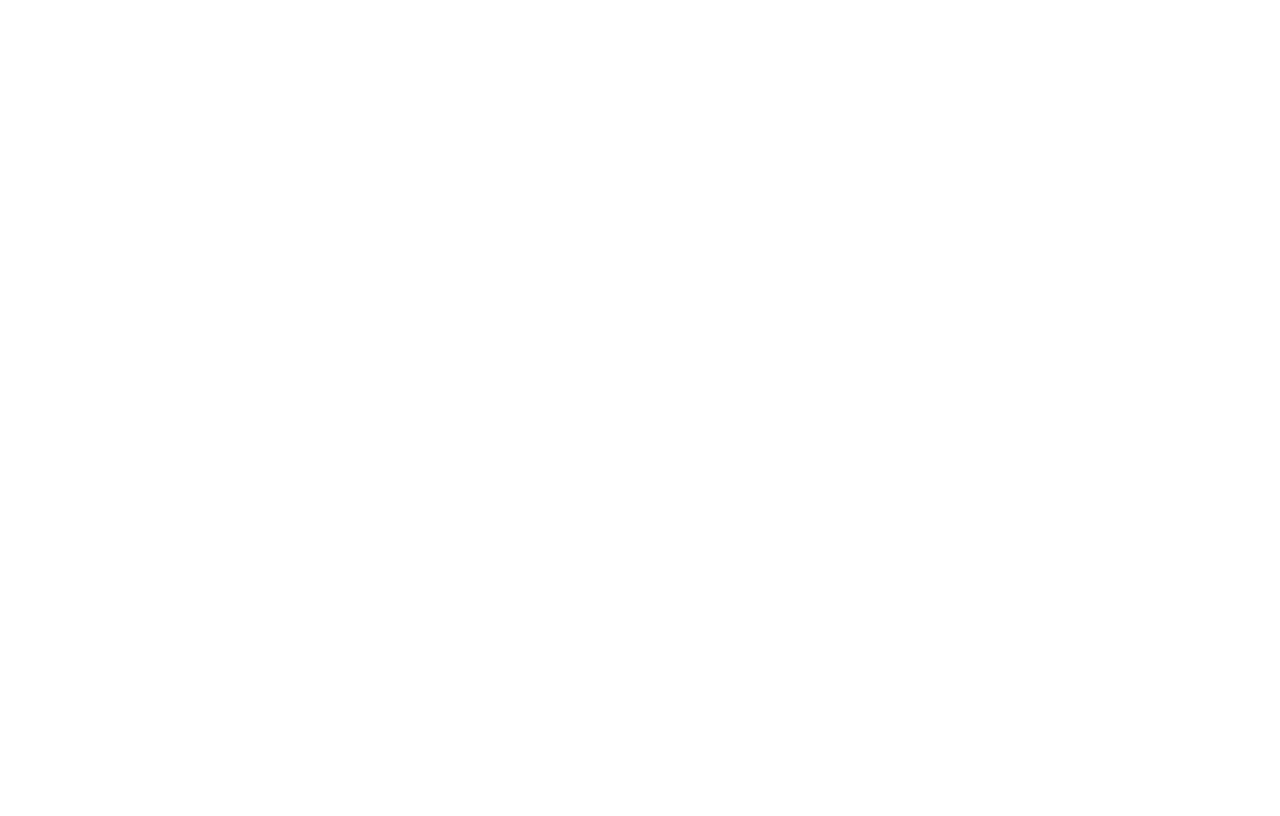
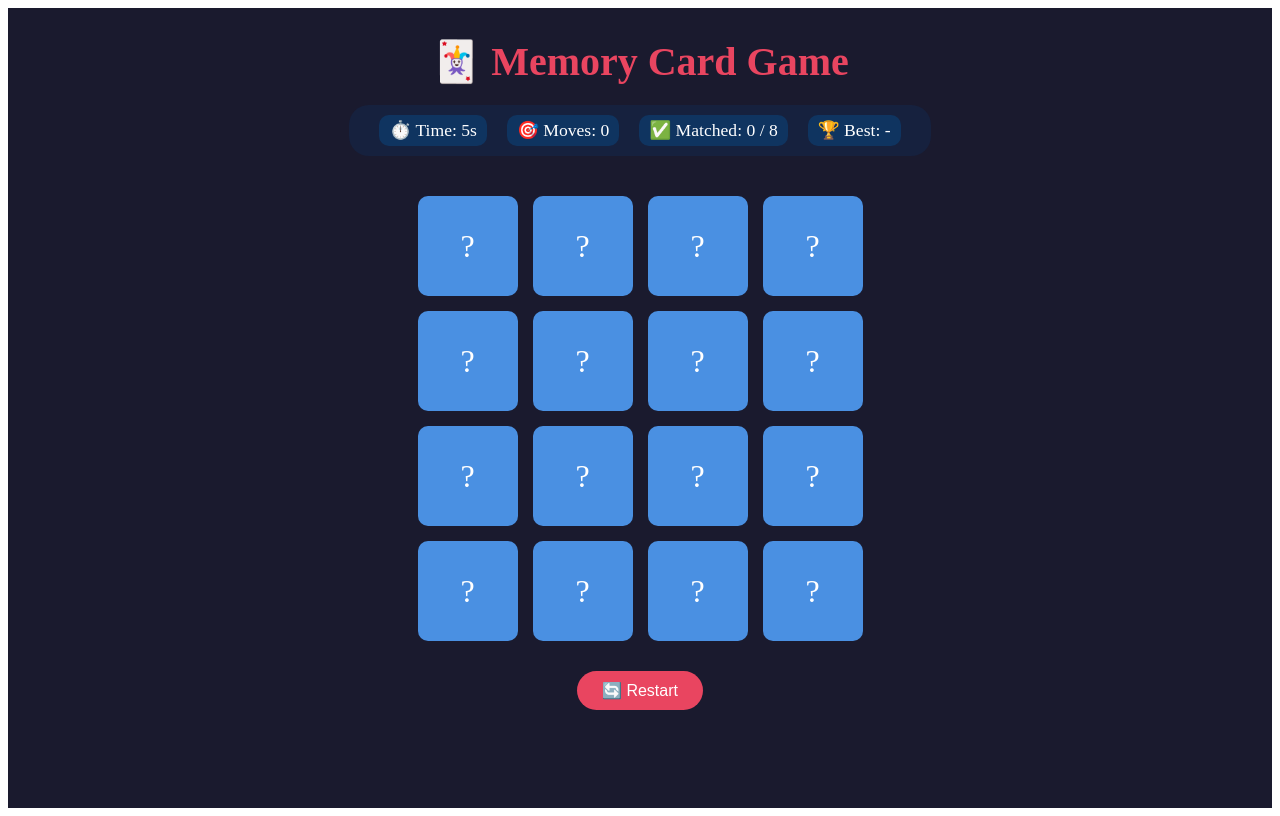
Before and after one commit to wasibhutto/memory-game, an Angular app: page / in a window 1280 px wide. Built offline with nearby package versions, Linux system fonts and the light colour scheme.

Commit message:
fix build errors

```diff
--- a/src/app/app.css
+++ b/src/app/app.css
@@ -34,4 +34,67 @@
   padding: 10px 30px;
   border-radius: 20px;
   flex-wrap: wrap;
-  justify-co
+  justify-content: center;
+}
+
+.scoreboard span {
+  padding: 5px 10px;
+  background: #0f3460;
+  border-radius: 10px;
+}
+
+.grid {
+  display: grid;
+  grid-template-columns: repeat(4, 1fr);
+  gap: 15px;
+  margin: 20px 0;
+}
+
+.winner {
+  background: linear-gradient(135deg, #e94560, #c73652);
+  padding: 20px 40px;
+  border-radius: 15px;
+  font-size: 1.5rem;
+  margin-bottom: 20px;
+  display: flex;
+  flex-direction: column;
+  align-items: center;
+  gap: 10px;
+  animation: pulse 1s infinite;
+}
+
+.new-record {
+  font-size: 1.2rem;
+  background: gold;
+  color: #1a1a2e;
+  padding: 5px 15px;
+  border-radius: 10px;
+  font-weight: bold;
+}
+
+@keyframes pulse {
+  0% { transform: scale(1); }
+  50% { transform: scale(1.02); }
+  100% { transform: scale(1); }
+}
+
+button {
+  background: #e94560;
+  color: white;
+  border: none;
+  padding: 10px 25px;
+  border-radius: 20px;
+  font-size: 1rem;
+  cursor: pointer;
+  margin-top: 10px;
+  transition: background 0.3s;
+}
+
+button:hover {
+  background: #c73652;
+  transform: scale(1.05);
+}
+
+.restart {
+  margin-top: 10px;
+}
--- a/src/app/app.html
+++ b/src/app/app.html
@@ -23,4 +23,11 @@
       <app-card
         [value]="card.value"
         [isFlipped]="card.isFlipped"
-        [isMatched]="card.isM
+        [isMatched]="card.isMatched"
+        (click)="flipCard($index)">
+      </app-card>
+    }
+  </div>
+
+  <button class="restart" (click)="startGame()">🔄 Restart</button>
+</div>
```
